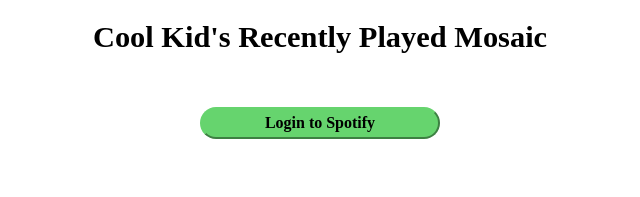
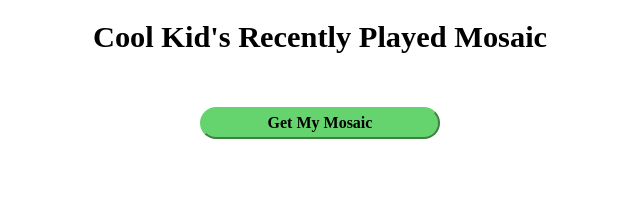
Before and after one commit to JasmineAmberPatel/Music-Mosaic, a React (Create React App) app: page / in a window 1280 px wide. Shown: the top 197 px of the page, without its empty margins (320-960 px from the left). Built offline with nearby package versions, Linux system fonts and the light colour scheme.

Commit message:
changed button name

```diff
--- a/src/App.js
+++ b/src/App.js
@@ -194,7 +194,7 @@
           <img src={this.state.recentlyPlayed.albumArt48} alt="album art"/>
         </div>
         <div className="buttons">
-          <button onClick={() => window.location = 'https://spotify-mosaic-backend.herokuapp.com/login'} className="button">Login to Spotify</button>
+          <button onClick={() => window.location = 'https://spotify-mosaic-backend.herokuapp.com/login'} className="button">Get My Mosaic</button>
         </div>
       </div>
     );
```
